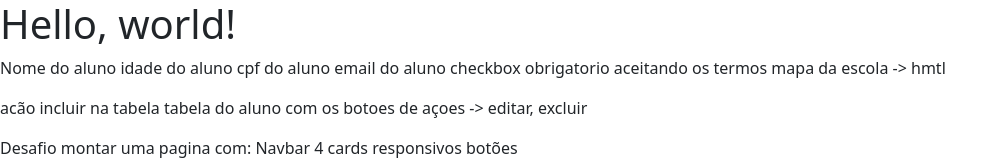
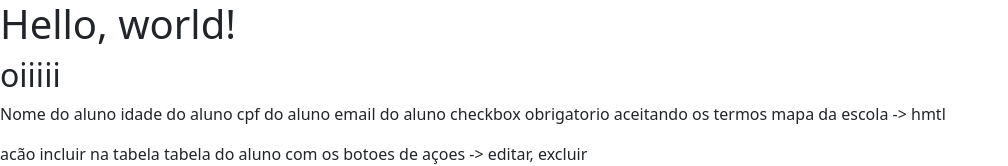
Before and after one commit to deyseguedes/Contrato, a plain HTML site: page index.html in a window 1280 px wide. Shown: the top 166 px of the page, without its empty margins (0-1008 px from the left). Drawn offline with nearby package versions, Linux system fonts and the light colour scheme.

Commit message:
oi de novo

```diff
--- a/index.html
+++ b/index.html
@@ -8,7 +8,7 @@
   </head>
   <body>
     <h1>Hello, world!</h1>
-
+    <h2>oiiiii</h2>
    <p>
     Nome do aluno
     idade do aluno
```
Also changed, not shown: 1 other file.
